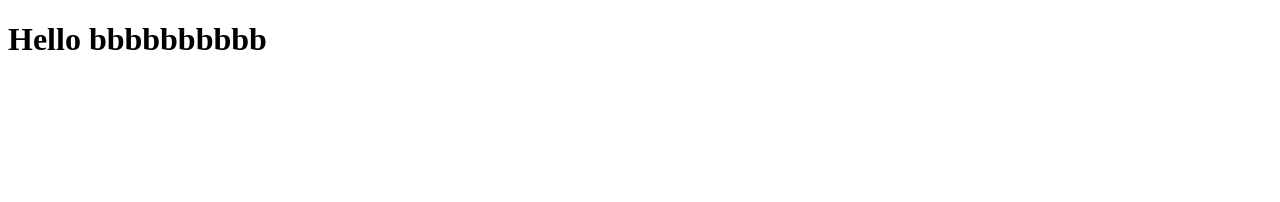
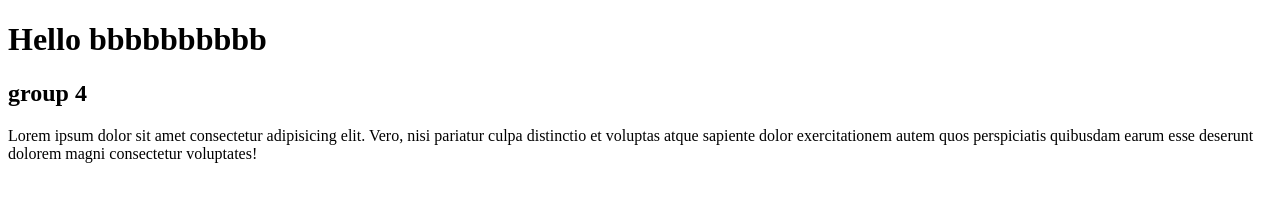
Before and after one commit to SopheaKoy/Project_Team, a plain HTML site: page Home.html in a window 1280 px wide. Drawn offline with Linux system fonts and the light colour scheme.

Commit message:
add html

```diff
--- a/Home.html
+++ b/Home.html
@@ -10,6 +10,8 @@
 
 <body>
     <h1>Hello bbbbbbbbbb</h1>
+    <h2>group 4</h2>
+    <p>Lorem ipsum dolor sit amet consectetur adipisicing elit. Vero, nisi pariatur culpa distinctio et voluptas atque sapiente dolor exercitationem autem quos perspiciatis quibusdam earum esse deserunt dolorem magni consectetur voluptates!</p>
 </body>
 
 </html>
```
